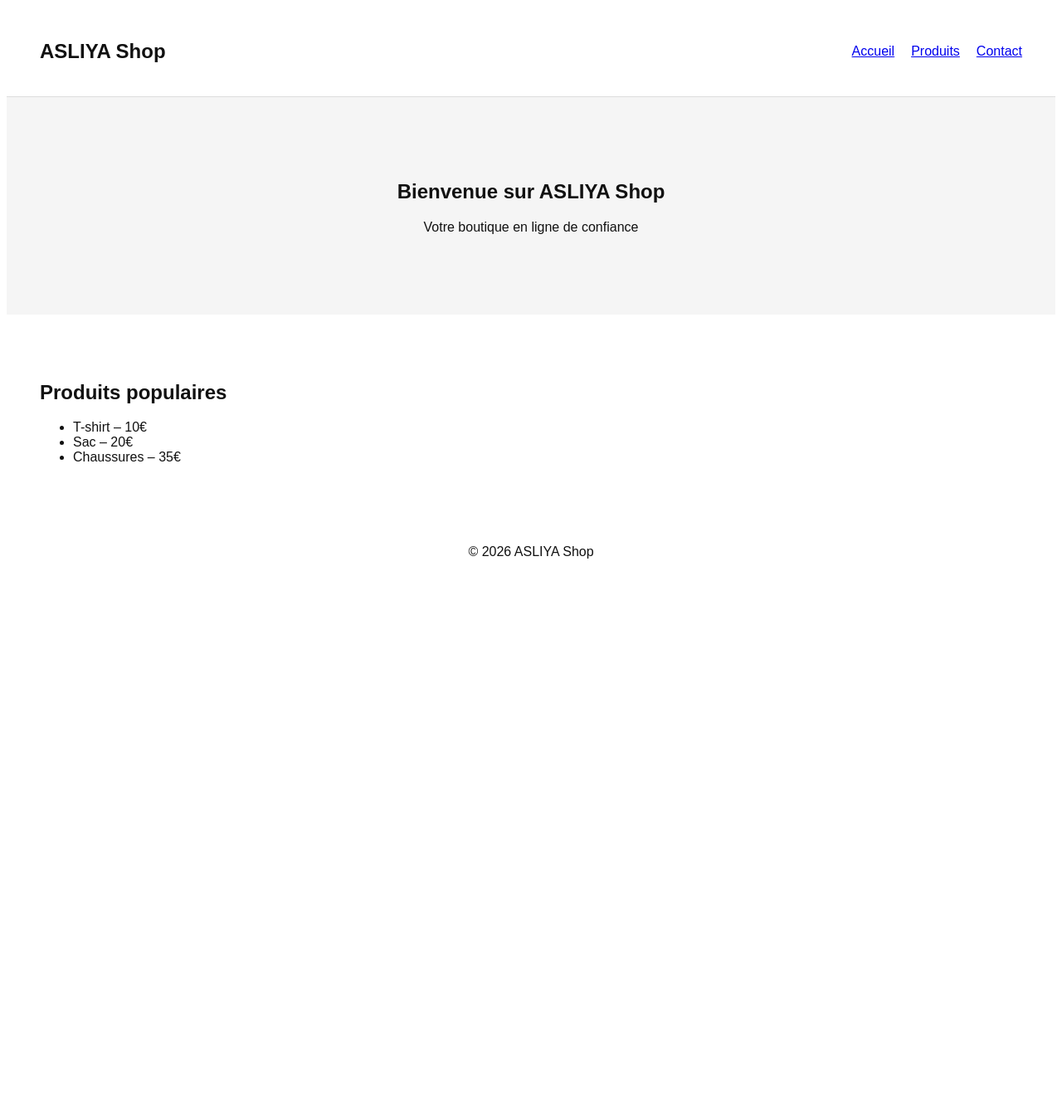
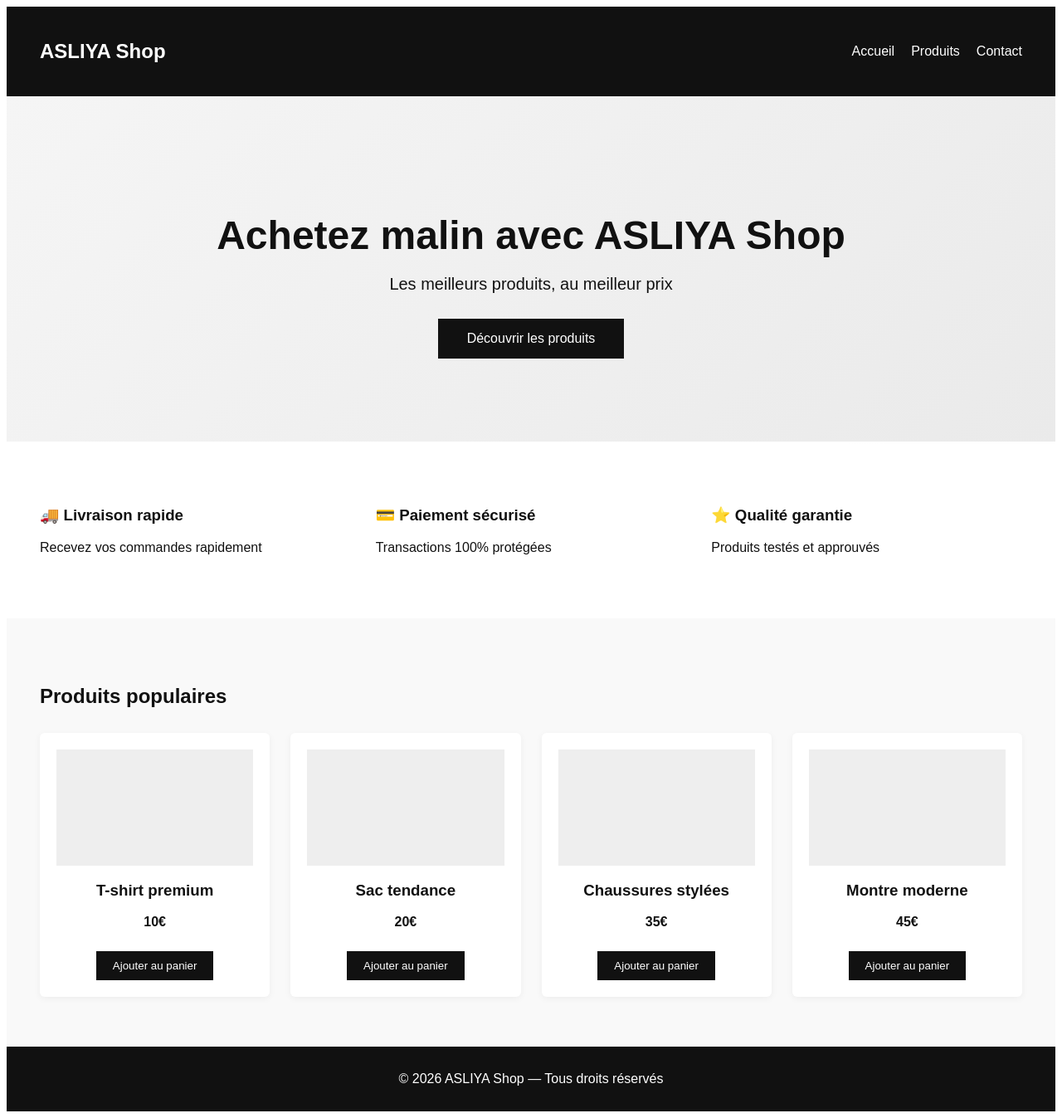
Before and after one commit to asliyapdg-shop/ASLIYA-Shop-, a Next.js app: page / in a window 1280 px wide. Shown: the whole page at 83% size. Before the commit the page ends 800 px from the top, so only its background shows below. Built offline with nearby package versions, Linux system fonts and the light colour scheme.

Commit message:
Upgrade homepage to professional

```diff
--- a/app/page.js
+++ b/app/page.js
@@ -1,44 +1,124 @@
 export default function Home() {
   return (
-    <main style={{ fontFamily: "Arial, sans-serif", color: "#111" }}>
+    <div style={{ fontFamily: "Arial, sans-serif", color: "#111" }}>
 
+      {/* HEADER */}
       <header style={{
         display: "flex",
         justifyContent: "space-between",
         alignItems: "center",
         padding: "20px 40px",
-        borderBottom: "1px solid #ddd"
+        background: "#111",
+        color: "#fff"
       }}>
         <h2>ASLIYA Shop</h2>
         <nav style={{ display: "flex", gap: 20 }}>
-          <a href="#">Accueil</a>
-          <a href="#">Produits</a>
-          <a href="#">Contact</a>
+          <a style={{ color: "#fff", textDecoration: "none" }} href="#">Accueil</a>
+          <a style={{ color: "#fff", textDecoration: "none" }} href="#">Produits</a>
+          <a style={{ color: "#fff", textDecoration: "none" }} href="#">Contact</a>
         </nav>
       </header>
 
+      {/* HERO */}
       <section style={{
-        padding: "80px 40px",
+        padding: "100px 40px",
         textAlign: "center",
-        background: "#f5f5f5"
+        background: "linear-gradient(135deg, #f5f5f5, #eaeaea)"
       }}>
-        <h1>Bienvenue sur ASLIYA Shop</h1>
-        <p>Votre boutique en ligne de confiance</p>
+        <h1 style={{ fontSize: 48, marginBottom: 20 }}>
+          Achetez malin avec ASLIYA Shop
+        </h1>
+        <p style={{ fontSize: 20, marginBottom: 30 }}>
+          Les meilleurs produits, au meilleur prix
+        </p>
+        <button style={{
+          padding: "15px 35px",
+          fontSize: 16,
+          background: "#111",
+          color: "#fff",
+          border: "none",
+          cursor: "pointer"
+        }}>
+          Découvrir les produits
+        </button>
       </section>
 
-      <section style={{ padding: "60px 40px" }}>
-        <h2>Produits populaires</h2>
-        <ul>
-          <li>T-shirt – 10€</li>
-          <li>Sac – 20€</li>
-          <li>Chaussures – 35€</li>
-        </ul>
+      {/* AVANTAGES */}
+      <section style={{
+        display: "grid",
+        gridTemplateColumns: "repeat(auto-fit, minmax(200px, 1fr))",
+        gap: 30,
+        padding: "60px 40px",
+        background: "#fff"
+      }}>
+        <div>
+          <h3>🚚 Livraison rapide</h3>
+          <p>Recevez vos commandes rapidement</p>
+        </div>
+        <div>
+          <h3>💳 Paiement sécurisé</h3>
+          <p>Transactions 100% protégées</p>
+        </div>
+        <div>
+          <h3>⭐ Qualité garantie</h3>
+          <p>Produits testés et approuvés</p>
+        </div>
       </section>
 
-      <footer style={{ padding: 20, textAlign: "center" }}>
-        © 2026 ASLIYA Shop
+      {/* PRODUITS */}
+      <section style={{ padding: "60px 40px", background: "#f9f9f9" }}>
+        <h2 style={{ marginBottom: 30 }}>Produits populaires</h2>
+
+        <div style={{
+          display: "grid",
+          gridTemplateColumns: "repeat(auto-fit, minmax(220px, 1fr))",
+          gap: 25
+        }}>
+          {[
+            { name: "T-shirt premium", price: "10€" },
+            { name: "Sac tendance", price: "20€" },
+            { name: "Chaussures stylées", price: "35€" },
+            { name: "Montre moderne", price: "45€" }
+          ].map((p, i) => (
+            <div key={i} style={{
+              background: "#fff",
+              padding: 20,
+              borderRadius: 6,
+              boxShadow: "0 2px 8px rgba(0,0,0,0.05)",
+              textAlign: "center"
+            }}>
+              <div style={{
+                height: 140,
+                background: "#eee",
+                marginBottom: 15
+              }} />
+              <h3>{p.name}</h3>
+              <p style={{ fontWeight: "bold" }}>{p.price}</p>
+              <button style={{
+                marginTop: 10,
+                padding: "10px 20px",
+                border: "none",
+                background: "#111",
+                color: "#fff",
+                cursor: "pointer"
+              }}>
+                Ajouter au panier
+              </button>
+            </div>
+          ))}
+        </div>
+      </section>
+
+      {/* FOOTER */}
+      <footer style={{
+        padding: 30,
+        textAlign: "center",
+        background: "#111",
+        color: "#fff"
+      }}>
+        © 2026 ASLIYA Shop — Tous droits réservés
       </footer>
 
-    </main>
+    </div>
   );
-  }
+        }
```
